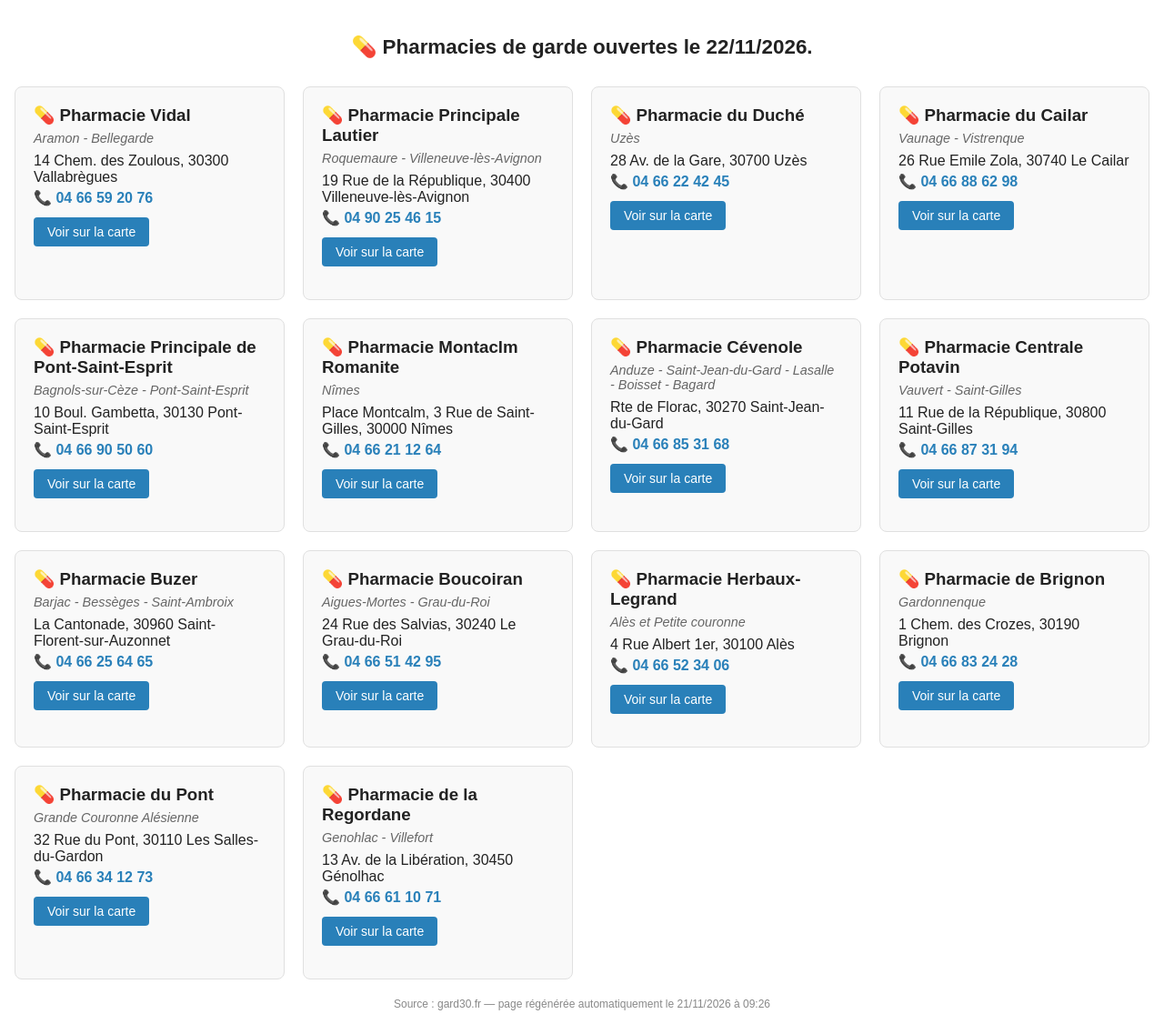
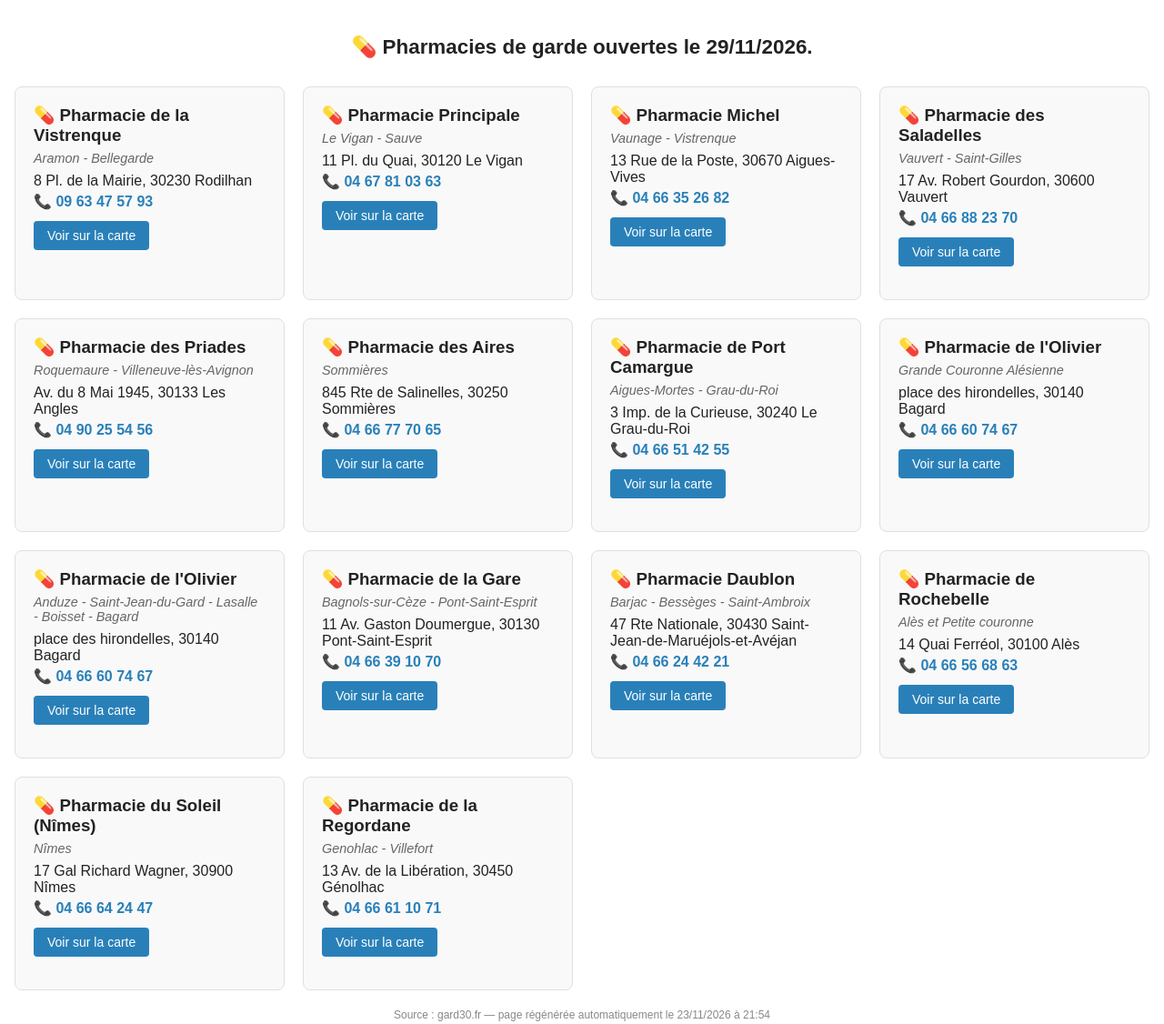
Before and after one commit to mairie-moussac/pharmacies-garde-moussac, a plain HTML site: page index.html in a window 1280 px wide. Shown: the whole page at 91% size. Drawn offline with Linux system fonts and the light colour scheme.

Commit message:
Mise à jour automatique des pharmacies de garde

```diff
--- a/index.html
+++ b/index.html
@@ -11,100 +11,100 @@
 </head>
 <body>
   <div style="margin-bottom:30px; text-align:center">
-    <p style="margin-left:auto; margin-right:auto; font-size:1.4em; font-weight:bold;">💊 Pharmacies de garde ouvertes le 22/11/2026.</p>
+    <p style="margin-left:auto; margin-right:auto; font-size:1.4em; font-weight:bold;">💊 Pharmacies de garde ouvertes le 29/11/2026.</p>
   </div>
   <div style="align-items:stretch; display:grid; gap:20px; grid-template-columns:repeat(auto-fit, minmax(280px, 1fr)); margin-bottom:20px">
 
         <div style="background:#f9f9f9; border-radius:8px; border:1px solid #e0e0e0; box-sizing:border-box; display:flex; flex-direction:column; justify-content:flex-start; padding:20px; text-align:left;">
-          <h3 style="margin:0 0 6px 0;">💊 Pharmacie Vidal</h3>
+          <h3 style="margin:0 0 6px 0;">💊 Pharmacie de la Vistrenque</h3>
           <p style="margin:0 0 8px 0; color:#666; font-style:italic; font-size:0.9em;">Aramon - Bellegarde</p>
-          <p style="margin:0;">14 Chem. des Zoulous, 30300 Vallabrègues</p>
-          <p style="margin:4px 0 0 0;"><a href="tel:0466592076" style="color:#2980b9; text-decoration:none; font-weight:bold;">📞 04 66 59 20 76</a></p>
-          <p style="margin-top:12px;"><a href="https://www.google.com/maps/search/?api=1&query=14+Chem.+des+Zoulous%2C+30300+Vallabr%C3%A8gues" target="_blank" rel="noopener" style="display:inline-block; padding:8px 15px; background-color:#2980b9; color:#fff; text-decoration:none; border-radius:4px; font-size:14px;">Voir sur la carte</a></p>
+          <p style="margin:0;">8 Pl. de la Mairie, 30230 Rodilhan</p>
+          <p style="margin:4px 0 0 0;"><a href="tel:0963475793" style="color:#2980b9; text-decoration:none; font-weight:bold;">📞 09 63 47 57 93</a></p>
+          <p style="margin-top:12px;"><a href="https://www.google.com/maps/search/?api=1&query=8+Pl.+de+la+Mairie%2C+30230+Rodilhan" target="_blank" rel="noopener" style="display:inline-block; padding:8px 15px; background-color:#2980b9; color:#fff; text-decoration:none; border-radius:4px; font-size:14px;">Voir sur la carte</a></p>
         </div>
         <div style="background:#f9f9f9; border-radius:8px; border:1px solid #e0e0e0; box-sizing:border-box; display:flex; flex-direction:column; justify-content:flex-start; padding:20px; text-align:left;">
-          <h3 style="margin:0 0 6px 0;">💊 Pharmacie Principale Lautier</h3>
-          <p style="margin:0 0 8px 0; color:#666; font-style:italic; font-size:0.9em;">Roquemaure - Villeneuve-lès-Avignon</p>
-          <p style="margin:0;">19 Rue de la République, 30400 Villeneuve-lès-Avignon</p>
-          <p style="margin:4px 0 0 0;"><a href="tel:0490254615" style="color:#2980b9; text-decoration:none; font-weight:bold;">📞 04 90 25 46 15</a></p>
-          <p style="margin-top:12px;"><a href="https://www.google.com/maps/search/?api=1&query=19+Rue+de+la+R%C3%A9publique%2C+30400+Villeneuve-l%C3%A8s-Avignon" target="_blank" rel="noopener" style="display:inline-block; padding:8px 15px; background-color:#2980b9; color:#fff; text-decoration:none; border-radius:4px; font-size:14px;">Voir sur la carte</a></p>
+          <h3 style="margin:0 0 6px 0;">💊 Pharmacie Principale</h3>
+          <p style="margin:0 0 8px 0; color:#666; font-style:italic; font-size:0.9em;">Le Vigan - Sauve</p>
+          <p style="margin:0;">11 Pl. du Quai, 30120 Le Vigan</p>
+          <p style="margin:4px 0 0 0;"><a href="tel:0467810363" style="color:#2980b9; text-decoration:none; font-weight:bold;">📞 04 67 81 03 63</a></p>
+          <p style="margin-top:12px;"><a href="https://www.google.com/maps/search/?api=1&query=11+Pl.+du+Quai%2C+30120+Le+Vigan" target="_blank" rel="noopener" style="display:inline-block; padding:8px 15px; background-color:#2980b9; color:#fff; text-decoration:none; border-radius:4px; font-size:14px;">Voir sur la carte</a></p>
         </div>
         <div style="background:#f9f9f9; border-radius:8px; border:1px solid #e0e0e0; box-sizing:border-box; display:flex; flex-direction:column; justify-content:flex-start; padding:20px; text-align:left;">
-          <h3 style="margin:0 0 6px 0;">💊 Pharmacie du Duché</h3>
-          <p style="margin:0 0 8px 0; color:#666; font-style:italic; font-size:0.9em;">Uzès</p>
-          <p style="margin:0;">28 Av. de la Gare, 30700 Uzès</p>
-          <p style="margin:4px 0 0 0;"><a href="tel:0466224245" style="color:#2980b9; text-decoration:none; font-weight:bold;">📞 04 66 22 42 45</a></p>
-          <p style="margin-top:12px;"><a href="https://www.google.com/maps/search/?api=1&query=28+Av.+de+la+Gare%2C+30700+Uz%C3%A8s" target="_blank" rel="noopener" style="display:inline-block; padding:8px 15px; background-color:#2980b9; color:#fff; text-decoration:none; border-radius:4px; font-size:14px;">Voir sur la carte</a></p>
+          <h3 style="margin:0 0 6px 0;">💊 Pharmacie Michel</h3>
+          <p style="margin:0 0 8px 0; color:#666; font-style:italic; font-size:0.9em;">Vaunage - Vistrenque</p>
+          <p style="margin:0;">13 Rue de la Poste, 30670 Aigues-Vives</p>
+          <p style="margin:4px 0 0 0;"><a href="tel:0466352682" style="color:#2980b9; text-decoration:none; font-weight:bold;">📞 04 66 35 26 82</a></p>
+          <p style="margin-top:12px;"><a href="https://www.google.com/maps/search/?api=1&query=13+Rue+de+la+Poste%2C+30670+Aigues-Vives" target="_blank" rel="noopener" style="display:inline-block; padding:8px 15px; background-color:#2980b9; color:#fff; text-decoration:none; border-radius:4px; font-size:14px;">Voir sur la carte</a></p>
         </div>
         <div style="background:#f9f9f9; border-radius:8px; border:1px solid #e0e0e0; box-sizing:border-box; display:flex; flex-direction:column; justify-content:flex-start; padding:20px; text-align:left;">
-          <h3 style="margin:0 0 6px 0;">💊 Pharmacie du Cailar</h3>
-          <p style="margin:0 0 8px 0; color:#666; font-style:italic; font-size:0.9em;">Vaunage - Vistrenque</p>
-          <p style="margin:0;">26 Rue Emile Zola, 30740 Le Cailar</p>
-          <p style="margin:4px 0 0 0;"><a href="tel:0466886298" style="color:#2980b9; text-decoration:none; font-weight:bold;">📞 04 66 88 62 98</a></p>
-          <p style="margin-top:12px;"><a href="https://www.google.com/maps/search/?api=1&query=26+Rue+Emile+Zola%2C+30740+Le+Cailar" target="_blank" rel="noopener" style="display:inline-block; padding:8px 15px; background-color:#2980b9; color:#fff; text-decoration:none; border-radius:4px; font-size:14px;">Voir sur la carte</a></p>
+          <h3 style="margin:0 0 6px 0;">💊 Pharmacie des Saladelles</h3>
+          <p style="margin:0 0 8px 0; color:#666; font-style:italic; font-size:0.9em;">Vauvert - Saint-Gilles</p>
+          <p style="margin:0;">17 Av. Robert Gourdon, 30600 Vauvert</p>
+          <p style="margin:4px 0 0 0;"><a href="tel:0466882370" style="color:#2980b9; text-decoration:none; font-weight:bold;">📞 04 66 88 23 70</a></p>
+          <p style="margin-top:12px;"><a href="https://www.google.com/maps/search/?api=1&query=17+Av.+Robert+Gourdon%2C+30600+Vauvert" target="_blank" rel="noopener" style="display:inline-block; padding:8px 15px; background-color:#2980b9; color:#fff; text-decoration:none; border-radius:4px; font-size:14px;">Voir sur la carte</a></p>
         </div>
         <div style="background:#f9f9f9; border-radius:8px; border:1px solid #e0e0e0; box-sizing:border-box; display:flex; flex-direction:column; justify-content:flex-start; padding:20px; text-align:left;">
-          <h3 style="margin:0 0 6px 0;">💊 Pharmacie Principale de Pont-Saint-Esprit</h3>
-          <p style="margin:0 0 8px 0; color:#666; font-style:italic; font-size:0.9em;">Bagnols-sur-Cèze - Pont-Saint-Esprit</p>
-          <p style="margin:0;">10 Boul. Gambetta, 30130 Pont-Saint-Esprit</p>
-          <p style="margin:4px 0 0 0;"><a href="tel:0466905060" style="color:#2980b9; text-decoration:none; font-weight:bold;">📞 04 66 90 50 60</a></p>
-          <p style="margin-top:12px;"><a href="https://www.google.com/maps/search/?api=1&query=10+Boul.+Gambetta%2C+30130+Pont-Saint-Esprit" target="_blank" rel="noopener" style="display:inline-block; padding:8px 15px; background-color:#2980b9; color:#fff; text-decoration:none; border-radius:4px; font-size:14px;">Voir sur la carte</a></p>
+          <h3 style="margin:0 0 6px 0;">💊 Pharmacie des Priades</h3>
+          <p style="margin:0 0 8px 0; color:#666; font-style:italic; font-size:0.9em;">Roquemaure - Villeneuve-lès-Avignon</p>
+          <p style="margin:0;">Av. du 8 Mai 1945, 30133 Les Angles</p>
+          <p style="margin:4px 0 0 0;"><a href="tel:0490255456" style="color:#2980b9; text-decoration:none; font-weight:bold;">📞 04 90 25 54 56</a></p>
+          <p style="margin-top:12px;"><a href="https://www.google.com/maps/search/?api=1&query=Av.+du+8+Mai+1945%2C+30133+Les+Angles" target="_blank" rel="noopener" style="display:inline-block; padding:8px 15px; background-color:#2980b9; color:#fff; text-decoration:none; border-radius:4px; font-size:14px;">Voir sur la carte</a></p>
         </div>
         <div style="background:#f9f9f9; border-radius:8px; border:1px solid #e0e0e0; box-sizing:border-box; display:flex; flex-direction:column; justify-content:flex-start; padding:20px; text-align:left;">
-          <h3 style="margin:0 0 6px 0;">💊 Pharmacie Montaclm Romanite</h3>
-          <p style="margin:0 0 8px 0; color:#666; font-style:italic; font-size:0.9em;">Nîmes</p>
-          <p style="margin:0;">Place Montcalm, 3 Rue de Saint-Gilles, 30000 Nîmes</p>
-          <p style="margin:4px 0 0 0;"><a href="tel:0466211264" style="color:#2980b9; text-decoration:none; font-weight:bold;">📞 04 66 21 12 64</a></p>
-          <p style="margin-top:12px;"><a href="https://www.google.com/maps/search/?api=1&query=Place+Montcalm%2C+3+Rue+de+Saint-Gilles%2C+30000+N%C3%AEmes" target="_blank" rel="noopener" style="display:inline-block; padding:8px 15px; background-color:#2980b9; color:#fff; text-decoration:none; border-radius:4px; font-size:14px;">Voir sur la carte</a></p>
+          <h3 style="margin:0 0 6px 0;">💊 Pharmacie des Aires</h3>
+          <p style="margin:0 0 8px 0; color:#666; font-style:italic; font-size:0.9em;">Sommières</p>
+          <p style="margin:0;">845 Rte de Salinelles, 30250 Sommières</p>
+          <p style="margin:4px 0 0 0;"><a href="tel:0466777065" style="color:#2980b9; text-decoration:none; font-weight:bold;">📞 04 66 77 70 65</a></p>
+          <p style="margin-top:12px;"><a href="https://www.google.com/maps/search/?api=1&query=845+Rte+de+Salinelles%2C+30250+Sommi%C3%A8res" target="_blank" rel="noopener" style="display:inline-block; padding:8px 15px; background-color:#2980b9; color:#fff; text-decoration:none; border-radius:4px; font-size:14px;">Voir sur la carte</a></p>
         </div>
         <div style="background:#f9f9f9; border-radius:8px; border:1px solid #e0e0e0; box-sizing:border-box; display:flex; flex-direction:column; justify-content:flex-start; padding:20px; text-align:left;">
-          <h3 style="margin:0 0 6px 0;">💊 Pharmacie Cévenole</h3>
-          <p style="margin:0 0 8px 0; color:#666; font-style:italic; font-size:0.9em;">Anduze - Saint-Jean-du-Gard - Lasalle - Boisset - Bagard</p>
-          <p style="margin:0;">Rte de Florac, 30270 Saint-Jean-du-Gard</p>
-          <p style="margin:4px 0 0 0;"><a href="tel:0466853168" style="color:#2980b9; text-decoration:none; font-weight:bold;">📞 04 66 85 31 68</a></p>
-          <p style="margin-top:12px;"><a href="https://www.google.com/maps/search/?api=1&query=Rte+de+Florac%2C+30270+Saint-Jean-du-Gard" target="_blank" rel="noopener" style="display:inline-block; padding:8px 15px; background-color:#2980b9; color:#fff; text-decoration:none; border-radius:4px; font-size:14px;">Voir sur la carte</a></p>
+          <h3 style="margin:0 0 6px 0;">💊 Pharmacie de Port Camargue</h3>
+          <p style="margin:0 0 8px 0; color:#666; font-style:italic; font-size:0.9em;">Aigues-Mortes - Grau-du-Roi</p>
+          <p style="margin:0;">3 Imp. de la Curieuse, 30240 Le Grau-du-Roi</p>
+          <p style="margin:4px 0 0 0;"><a href="tel:0466514255" style="color:#2980b9; text-decoration:none; font-weight:bold;">📞 04 66 51 42 55</a></p>
+          <p style="margin-top:12px;"><a href="https://www.google.com/maps/search/?api=1&query=3+Imp.+de+la+Curieuse%2C+30240+Le+Grau-du-Roi" target="_blank" rel="noopener" style="display:inline-block; padding:8px 15px; background-color:#2980b9; color:#fff; text-decoration:none; border-radius:4px; font-size:14px;">Voir sur la carte</a></p>
         </div>
         <div style="background:#f9f9f9; border-radius:8px; border:1px solid #e0e0e0; box-sizing:border-box; display:flex; flex-direction:column; justify-content:flex-start; padding:20px; text-align:left;">
-          <h3 style="margin:0 0 6px 0;">💊 Pharmacie Centrale Potavin</h3>
-          <p style="margin:0 0 8px 0; color:#666; font-style:italic; font-size:0.9em;">Vauvert - Saint-Gilles</p>
-          <p style="margin:0;">11 Rue de la République, 30800 Saint-Gilles</p>
-          <p style="margin:4px 0 0 0;"><a href="tel:0466873194" style="color:#2980b9; text-decoration:none; font-weight:bold;">📞 04 66 87 31 94</a></p>
-          <p style="margin-top:12px;"><a href="https://www.google.com/maps/search/?api=1&query=11+Rue+de+la+R%C3%A9publique%2C+30800+Saint-Gilles" target="_blank" rel="noopener" style="display:inline-block; padding:8px 15px; background-color:#2980b9; color:#fff; text-decoration:none; border-radius:4px; font-size:14px;">Voir sur la carte</a></p>
+          <h3 style="margin:0 0 6px 0;">💊 Pharmacie de l'Olivier</h3>
+          <p style="margin:0 0 8px 0; color:#666; font-style:italic; font-size:0.9em;">Grande Couronne Alésienne</p>
+          <p style="margin:0;">place des hirondelles, 30140 Bagard</p>
+          <p style="margin:4px 0 0 0;"><a href="tel:0466607467" style="color:#2980b9; text-decoration:none; font-weight:bold;">📞 04 66 60 74 67</a></p>
+          <p style="margin-top:12px;"><a href="https://www.google.com/maps/search/?api=1&query=place+des+hirondelles%2C+30140+Bagard" target="_blank" rel="noopener" style="display:inline-block; padding:8px 15px; background-color:#2980b9; color:#fff; text-decoration:none; border-radius:4px; font-size:14px;">Voir sur la carte</a></p>
         </div>
         <div style="background:#f9f9f9; border-radius:8px; border:1px solid #e0e0e0; box-sizing:border-box; display:flex; flex-direction:column; justify-content:flex-start; padding:20px; text-align:left;">
-          <h3 style="margin:0 0 6px 0;">💊 Pharmacie Buzer</h3>
-          <p style="margin:0 0 8px 0; color:#666; font-style:italic; font-size:0.9em;">Barjac - Bessèges - Saint-Ambroix</p>
-          <p style="margin:0;">La Cantonade, 30960 Saint-Florent-sur-Auzonnet</p>
-          <p style="margin:4px 0 0 0;"><a href="tel:0466256465" style="color:#2980b9; text-decoration:none; font-weight:bold;">📞 04 66 25 64 65</a></p>
-          <p style="margin-top:12px;"><a href="https://www.google.com/maps/search/?api=1&query=La+Cantonade%2C+30960+Saint-Florent-sur-Auzonnet" target="_blank" rel="noopener" style="display:inline-block; padding:8px 15px; background-color:#2980b9; color:#fff; text-decoration:none; border-radius:4px; font-size:14px;">Voir sur la carte</a></p>
+          <h3 style="margin:0 0 6px 0;">💊 Pharmacie de l'Olivier</h3>
+          <p style="margin:0 0 8px 0; color:#666; font-style:italic; font-size:0.9em;">Anduze - Saint-Jean-du-Gard - Lasalle - Boisset - Bagard</p>
+          <p style="margin:0;">place des hirondelles, 30140 Bagard</p>
+          <p style="margin:4px 0 0 0;"><a href="tel:0466607467" style="color:#2980b9; text-decoration:none; font-weight:bold;">📞 04 66 60 74 67</a></p>
+          <p style="margin-top:12px;"><a href="https://www.google.com/maps/search/?api=1&query=place+des+hirondelles%2C+30140+Bagard" target="_blank" rel="noopener" style="display:inline-block; padding:8px 15px; background-color:#2980b9; color:#fff; text-decoration:none; border-radius:4px; font-size:14px;">Voir sur la carte</a></p>
         </div>
         <div style="background:#f9f9f9; border-radius:8px; border:1px solid #e0e0e0; box-sizing:border-box; display:flex; flex-direction:column; justify-content:flex-start; padding:20px; text-align:left;">
-          <h3 style="margin:0 0 6px 0;">💊 Pharmacie Boucoiran</h3>
-          <p style="margin:0 0 8px 0; color:#666; font-style:italic; font-size:0.9em;">Aigues-Mortes - Grau-du-Roi</p>
-          <p style="margin:0;">24 Rue des Salvias, 30240 Le Grau-du-Roi</p>
-          <p style="margin:4px 0 0 0;"><a href="tel:0466514295" style="color:#2980b9; text-decoration:none; font-weight:bold;">📞 04 66 51 42 95</a></p>
-          <p style="margin-top:12px;"><a href="https://www.google.com/maps/search/?api=1&query=24+Rue+des+Salvias%2C+30240+Le+Grau-du-Roi" target="_blank" rel="noopener" style="display:inline-block; padding:8px 15px; background-color:#2980b9; color:#fff; text-decoration:none; border-radius:4px; font-size:14px;">Voir sur la carte</a></p>
+          <h3 style="margin:0 0 6px 0;">💊 Pharmacie de la Gare</h3>
+          <p style="margin:0 0 8px 0; color:#666; font-style:italic; font-size:0.9em;">Bagnols-sur-Cèze - Pont-Saint-Esprit</p>
+          <p style="margin:0;">11 Av. Gaston Doumergue, 30130 Pont-Saint-Esprit</p>
+          <p style="margin:4px 0 0 0;"><a href="tel:0466391070" style="color:#2980b9; text-decoration:none; font-weight:bold;">📞 04 66 39 10 70</a></p>
+          <p style="margin-top:12px;"><a href="https://www.google.com/maps/search/?api=1&query=11+Av.+Gaston+Doumergue%2C+30130+Pont-Saint-Esprit" target="_blank" rel="noopener" style="display:inline-block; padding:8px 15px; background-color:#2980b9; color:#fff; text-decoration:none; border-radius:4px; font-size:14px;">Voir sur la carte</a></p>
         </div>
         <div style="background:#f9f9f9; border-radius:8px; border:1px solid #e0e0e0; box-sizing:border-box; display:flex; flex-direction:column; justify-content:flex-start; padding:20px; text-align:left;">
-          <h3 style="margin:0 0 6px 0;">💊 Pharmacie Herbaux-Legrand</h3>
-          <p style="margin:0 0 8px 0; color:#666; font-style:italic; font-size:0.9em;">Alès et Petite couronne</p>
-          <p style="margin:0;">4 Rue Albert 1er, 30100 Alès</p>
-          <p style="margin:4px 0 0 0;"><a href="tel:0466523406" style="color:#2980b9; text-decoration:none; font-weight:bold;">📞 04 66 52 34 06</a></p>
-          <p style="margin-top:12px;"><a href="https://www.google.com/maps/search/?api=1&query=4+Rue+Albert+1er%2C+30100+Al%C3%A8s" target="_blank" rel="noopener" style="display:inline-block; padding:8px 15px; background-color:#2980b9; color:#fff; text-decoration:none; border-radius:4px; font-size:14px;">Voir sur la carte</a></p>
+          <h3 style="margin:0 0 6px 0;">💊 Pharmacie Daublon</h3>
+          <p style="margin:0 0 8px 0; color:#666; font-style:italic; font-size:0.9em;">Barjac - Bessèges - Saint-Ambroix</p>
+          <p style="margin:0;">47 Rte Nationale, 30430 Saint-Jean-de-Maruéjols-et-Avéjan</p>
+          <p style="margin:4px 0 0 0;"><a href="tel:0466244221" style="color:#2980b9; text-decoration:none; font-weight:bold;">📞 04 66 24 42 21</a></p>
+          <p style="margin-top:12px;"><a href="https://www.google.com/maps/search/?api=1&query=47+Rte+Nationale%2C+30430+Saint-Jean-de-Maru%C3%A9jols-et-Av%C3%A9jan" target="_blank" rel="noopener" style="display:inline-block; padding:8px 15px; background-color:#2980b9; color:#fff; text-decoration:none; border-radius:4px; font-size:14px;">Voir sur la carte</a></p>
         </div>
         <div style="background:#f9f9f9; border-radius:8px; border:1px solid #e0e0e0; box-sizing:border-box; display:flex; flex-direction:column; justify-content:flex-start; padding:20px; text-align:left;">
-          <h3 style="margin:0 0 6px 0;">💊 Pharmacie de Brignon</h3>
-          <p style="margin:0 0 8px 0; color:#666; font-style:italic; font-size:0.9em;">Gardonnenque</p>
-          <p style="margin:0;">1 Chem. des Crozes, 30190 Brignon</p>
-          <p style="margin:4px 0 0 0;"><a href="tel:0466832428" style="color:#2980b9; text-decoration:none; font-weight:bold;">📞 04 66 83 24 28</a></p>
-          <p style="margin-top:12px;"><a href="https://www.google.com/maps/search/?api=1&query=1+Chem.+des+Crozes%2C+30190+Brignon" target="_blank" rel="noopener" style="display:inline-block; padding:8px 15px; background-color:#2980b9; color:#fff; text-decoration:none; border-radius:4px; font-size:14px;">Voir sur la carte</a></p>
+          <h3 style="margin:0 0 6px 0;">💊 Pharmacie de Rochebelle</h3>
+          <p style="margin:0 0 8px 0; color:#666; font-style:italic; font-size:0.9em;">Alès et Petite couronne</p>
+          <p style="margin:0;">14 Quai Ferréol, 30100 Alès</p>
+          <p style="margin:4px 0 0 0;"><a href="tel:0466566863" style="color:#2980b9; text-decoration:none; font-weight:bold;">📞 04 66 56 68 63</a></p>
+          <p style="margin-top:12px;"><a href="https://www.google.com/maps/search/?api=1&query=14+Quai+Ferr%C3%A9ol%2C+30100+Al%C3%A8s" target="_blank" rel="noopener" style="display:inline-block; padding:8px 15px; background-color:#2980b9; color:#fff; text-decoration:none; border-radius:4px; font-size:14px;">Voir sur la carte</a></p>
         </div>
         <div style="background:#f9f9f9; border-radius:8px; border:1px solid #e0e0e0; box-sizing:border-box; display:flex; flex-direction:column; justify-content:flex-start; padding:20px; text-align:left;">
-          <h3 style="margin:0 0 6px 0;">💊 Pharmacie du Pont</h3>
-          <p style="margin:0 0 8px 0; color:#666; font-style:italic; font-size:0.9em;">Grande Couronne Alésienne</p>
-          <p style="margin:0;">32 Rue du Pont, 30110 Les Salles-du-Gardon</p>
-          <p style="margin:4px 0 0 0;"><a href="tel:0466341273" style="color:#2980b9; text-decoration:none; font-weight:bold;">📞 04 66 34 12 73</a></p>
-          <p style="margin-top:12px;"><a href="https://www.google.com/maps/search/?api=1&query=32+Rue+du+Pont%2C+30110+Les+Salles-du-Gardon" target="_blank" rel="noopener" style="display:inline-block; padding:8px 15px; background-color:#2980b9; color:#fff; text-decoration:none; border-radius:4px; font-size:14px;">Voir sur la carte</a></p>
+          <h3 style="margin:0 0 6px 0;">💊 Pharmacie du Soleil (Nîmes)</h3>
+          <p style="margin:0 0 8px 0; color:#666; font-style:italic; font-size:0.9em;">Nîmes</p>
+          <p style="margin:0;">17 Gal Richard Wagner, 30900 Nîmes</p>
+          <p style="margin:4px 0 0 0;"><a href="tel:0466642447" style="color:#2980b9; text-decoration:none; font-weight:bold;">📞 04 66 64 24 47</a></p>
+          <p style="margin-top:12px;"><a href="https://www.google.com/maps/search/?api=1&query=17+Gal+Richard+Wagner%2C+30900+N%C3%AEmes" target="_blank" rel="noopener" style="display:inline-block; padding:8px 15px; background-color:#2980b9; color:#fff; text-decoration:none; border-radius:4px; font-size:14px;">Voir sur la carte</a></p>
         </div>
         <div style="background:#f9f9f9; border-radius:8px; border:1px solid #e0e0e0; box-sizing:border-box; display:flex; flex-direction:column; justify-content:flex-start; padding:20px; text-align:left;">
           <h3 style="margin:0 0 6px 0;">💊 Pharmacie de la Regordane</h3>
@@ -114,6 +114,6 @@
           <p style="margin-top:12px;"><a href="https://www.google.com/maps/search/?api=1&query=13+Av.+de+la+Lib%C3%A9ration%2C+30450+G%C3%A9nolhac" target="_blank" rel="noopener" style="display:inline-block; padding:8px 15px; background-color:#2980b9; color:#fff; text-decoration:none; border-radius:4px; font-size:14px;">Voir sur la carte</a></p>
         </div>
   </div>
-  <footer>Source : gard30.fr — page régénérée automatiquement le 21/11/2026 à 09:26</footer>
+  <footer>Source : gard30.fr — page régénérée automatiquement le 23/11/2026 à 21:54</footer>
 </body>
 </html>
```
